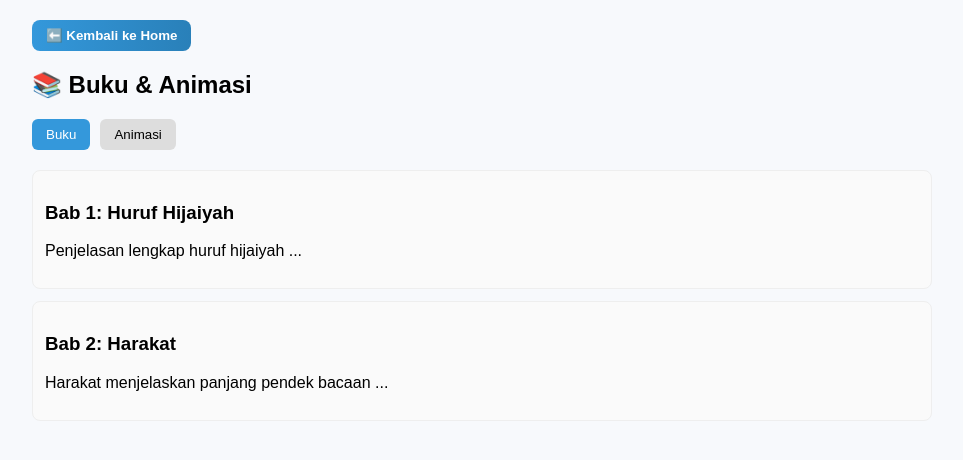
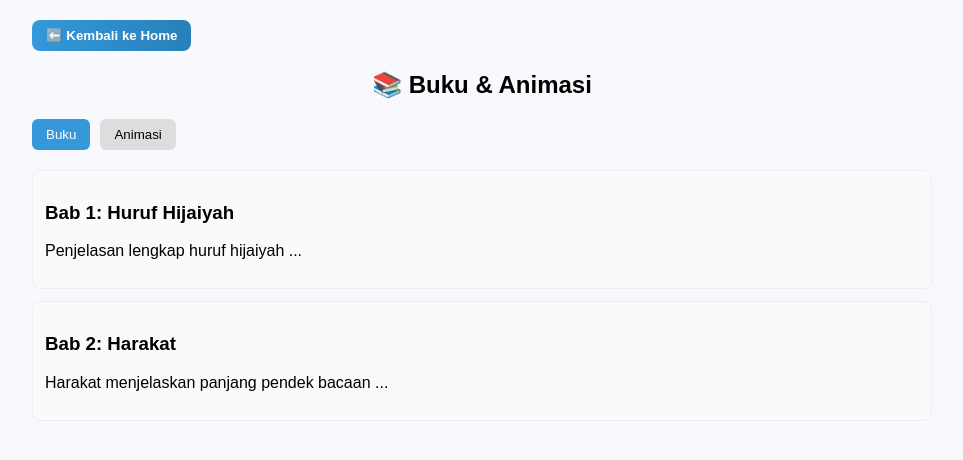
Before and after one commit to sptryogi/alquran-pwa, a React (Vite) app in the folder frontend/: page /book in a window 1280 px wide. Shown: the top 460 px of the page, without its empty margins (158-1121 px from the left). Built offline with nearby package versions, Linux system fonts and the light colour scheme.

Commit message:
Update Book.jsx

```diff
--- a/frontend/src/pages/Book.jsx
+++ b/frontend/src/pages/Book.jsx
@@ -2,6 +2,7 @@ import React, { useState } from "react";
 import { useNavigate } from "react-router-dom";
 
 export default function Book() {
+  const nav = useNavigate();
   const [activeTab, setActiveTab] = useState("buku");
 
   const chapters = [
@@ -17,10 +18,10 @@ export default function Book() {
         </button>
       </div>
 
-      <h2>📚 Buku & Animasi</h2>
+      <h2 style={{ textAlign: "center", margin: "20px 0" }}>📚 Buku & Animasi</h2>
 
       {/* Tab Switcher */}
-      <div className="tab-buttons">
+      <div className="tab-buttons" style={{ textAlign: "center", marginBottom: "20px" }}>
         <button onClick={() => setActiveTab("buku")} className={activeTab==="buku" ? "active" : ""}>Buku</button>
         <button onClick={() => setActiveTab("animasi")} className={activeTab==="animasi" ? "active" : ""}>Animasi</button>
       </div>
```
